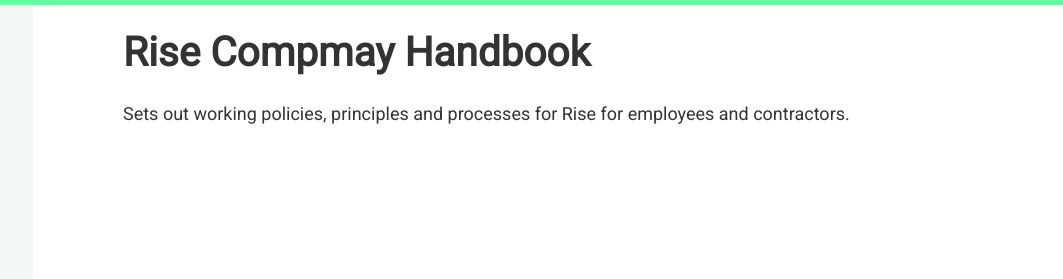
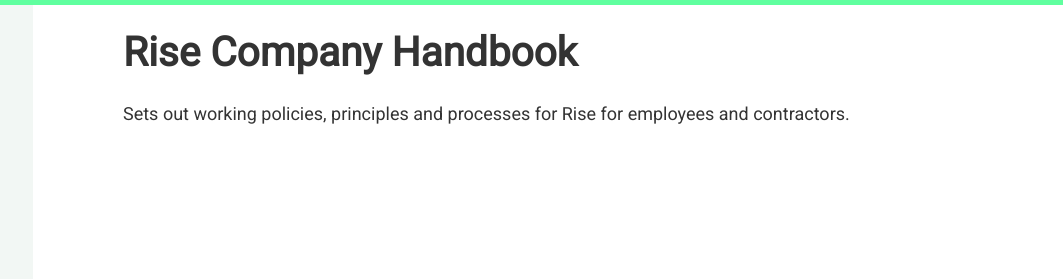
Before and after one commit to madebyrise/Handbook, a Gatsby site: page / in a window 1280 px wide. Shown: the top 279 px of the page, 217-1280 px from the left. Built offline with nearby package versions, Linux system fonts and the light colour scheme; Gatsby itself is replaced by a stand-in of ours.

Commit message:
Update index.js

```diff
--- a/src/pages/index.js
+++ b/src/pages/index.js
@@ -6,7 +6,7 @@
 const IndexPage = () => (
   <Layout>
     <SEO title="Home" />
-    <h1>Rise Compmay Handbook</h1>
+    <h1>Rise Company Handbook</h1>
     <p>Sets out working policies, principles and processes for Rise for employees and contractors.</p>
   </Layout>
 )
```
